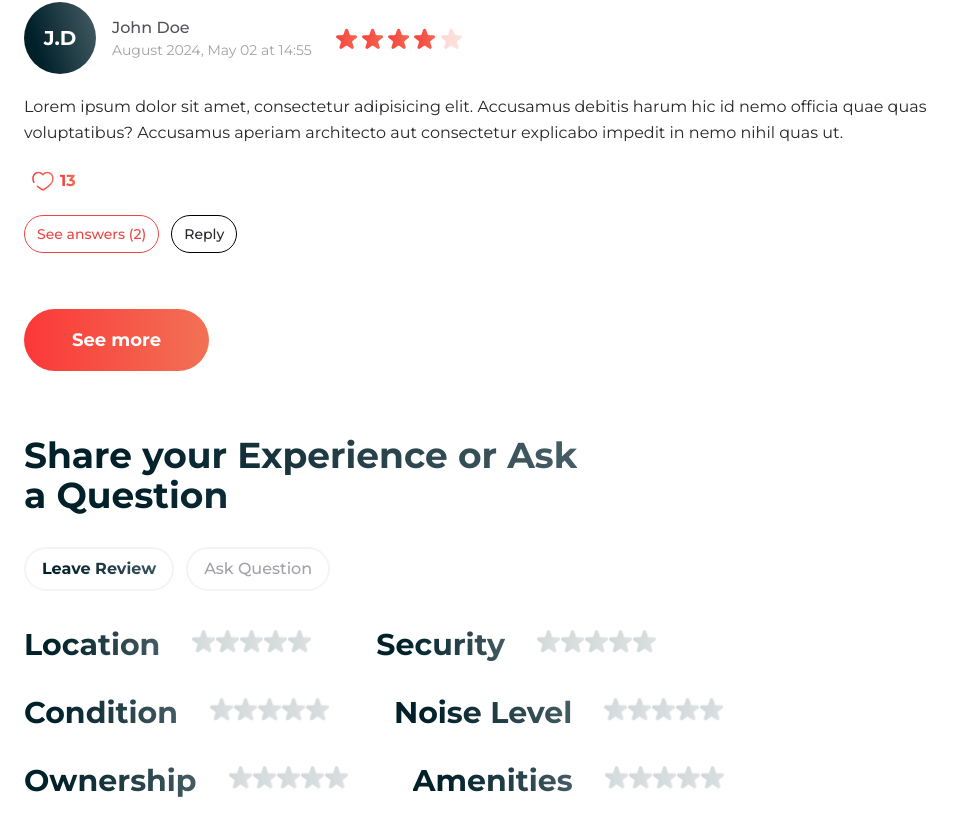
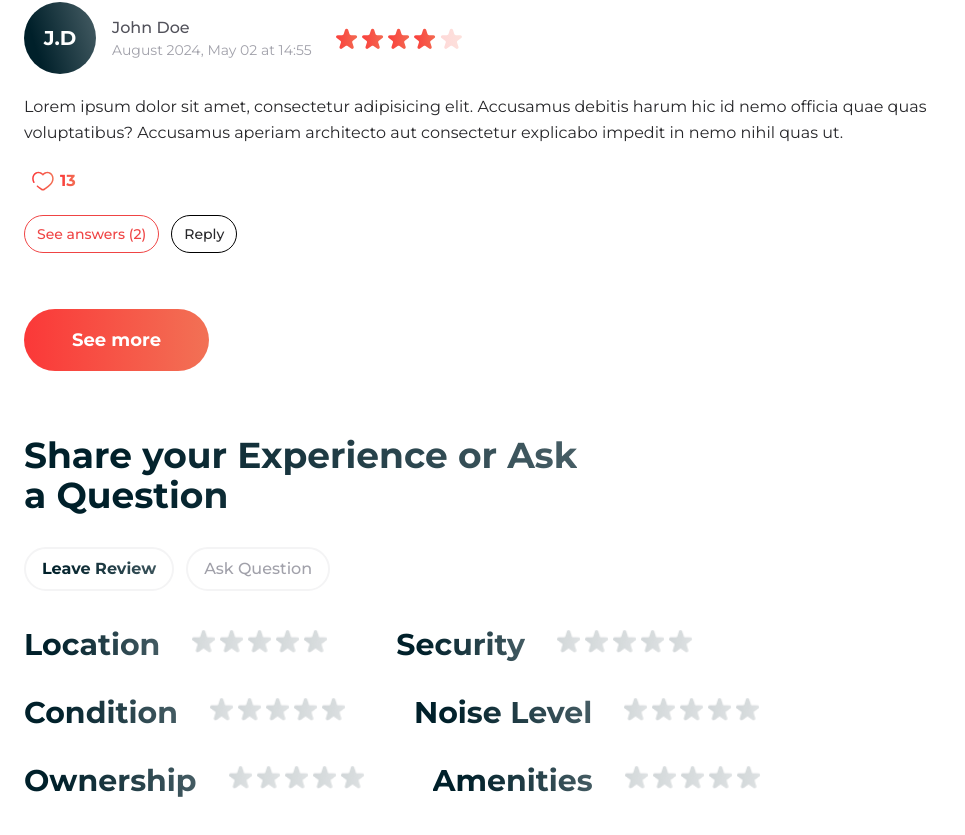
Before and after one commit to HumptyDumpy01/viaproperty-app, a Next.js app: page /properties/1 in a window 1280 px wide. Shown: the part 2776-3611 px from the top of the page, without its empty margins (0-965 px from the left). Built offline with nearby package versions, Linux system fonts and the light colour scheme.

Commit message:
Added more margin right to each star.

```diff
--- a/components/UI/Input/StarRating.tsx
+++ b/components/UI/Input/StarRating.tsx
@@ -49,7 +49,7 @@ export default function StarRating({ label, name }: StarRatingType) {
               id={`${name}-${star}`}
               name={name}
               value={star}
-              className="leave-a-reply__form-rate-input"
+              className="mr-1"
               required
               onClick={() => handleRating(star)}
               onMouseEnter={() => handleMouseEnter(star)}
```
